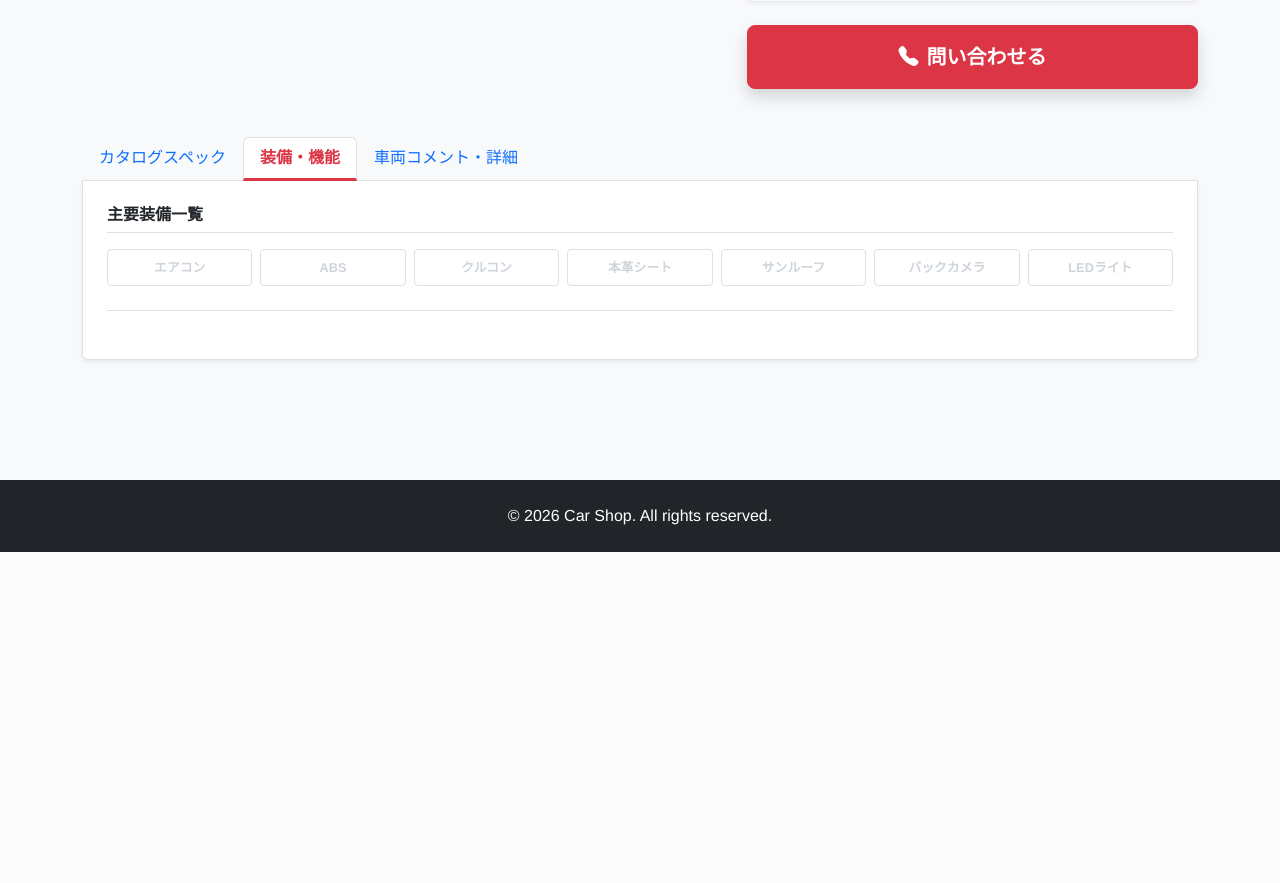
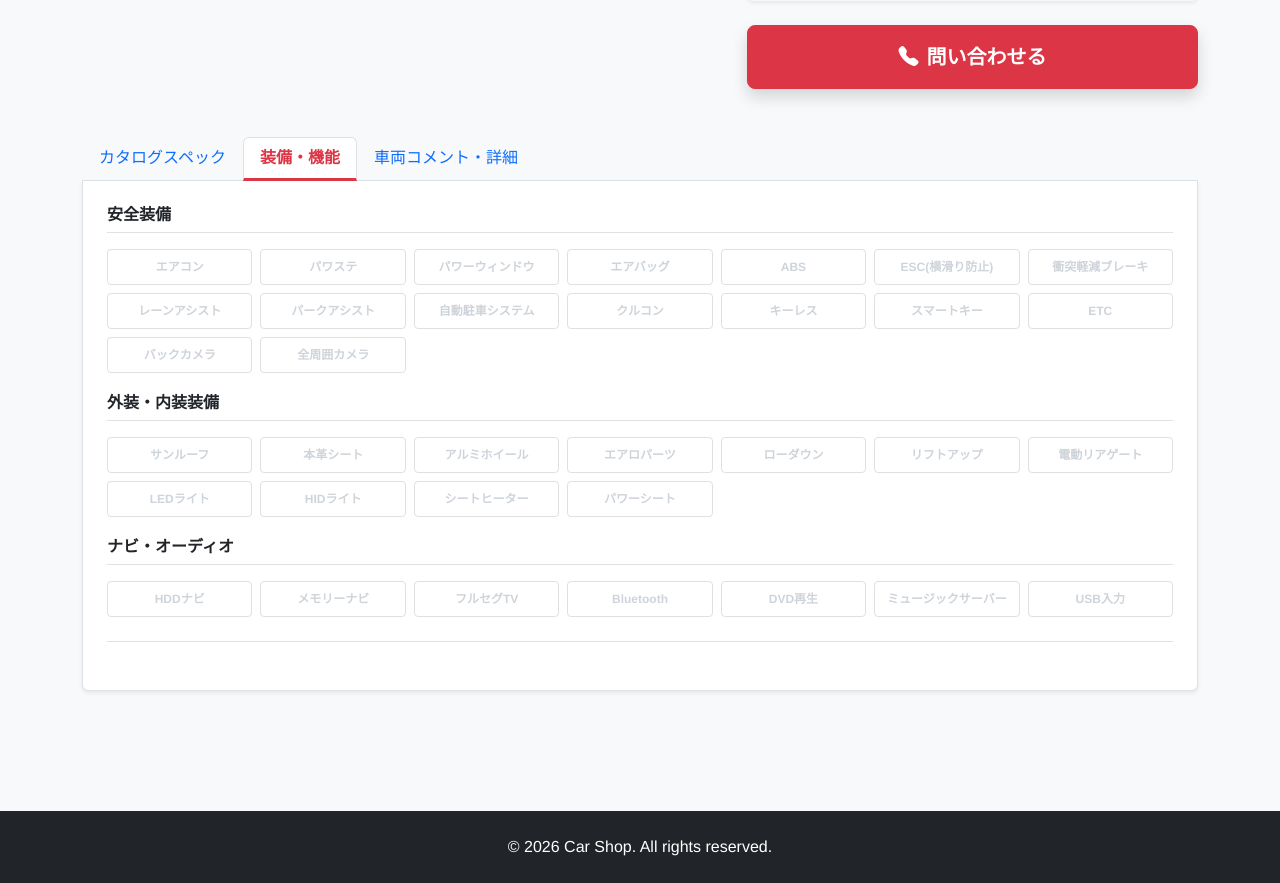
Before and after one commit to shinyaokubo-ai/car_shop, a Django app: template cars/templates/cars/car_detail.html in a window 1280 px wide, after a click on "装備・機能". Shown: the part 572-1455 px from the top of the page. Before the commit the page ends 1124 px from the top, so only its background shows below. Run offline with Django 5.2, Linux system fonts and the light colour scheme; the template is opened without the code that fills it, so the values that code supplies are empty.

Commit message:
装備項目の完全復旧とタイル表示のカテゴリ化

```diff
--- a/cars/templates/cars/car_detail.html
+++ b/cars/templates/cars/car_detail.html
@@ -3,11 +3,11 @@
 
 {% block content %}
 <style>
-    /* タイルマスのデザイン */
+    /* タイルマスのデザイン：あるものはオレンジ、ないものはグレー */
     .eq-grid { display: grid; grid-template-columns: repeat(auto-fill, minmax(130px, 1fr)); gap: 8px; margin-bottom: 20px; }
-    .eq-tile { padding: 8px 4px; border-radius: 4px; text-align: center; font-size: 0.8rem; font-weight: bold; border: 1px solid #e0e0e0; }
-    .eq-on { background-color: #fff3e0; color: #ef6c00; border-color: #ffe0b2; } /* 装備あり：オレンジ */
-    .eq-off { background-color: #ffffff; color: #ced4da; } /* 装備なし：グレー */
+    .eq-tile { padding: 8px 4px; border-radius: 4px; text-align: center; font-size: 0.75rem; font-weight: bold; border: 1px solid #e0e0e0; }
+    .eq-on { background-color: #fff3e0; color: #ef6c00; border-color: #ffe0b2; }
+    .eq-off { background-color: #ffffff; color: #ced4da; }
 
     /* 写真スクロール設定 */
     .photo-scroll-container { position: relative; display: flex; align-items: center; }
@@ -17,7 +17,6 @@
     .scroll-btn { position: absolute; top: 50%; transform: translateY(-50%); background: rgba(0,0,0,0.5); color: white; border: none; border-radius: 50%; width: 30px; height: 30px; z-index: 10; }
     .btn-next { right: -15px; } .btn-prev { left: -15px; }
 
-    /* タブのデザイン */
     .nav-tabs .nav-link.active { color: #dc3545; font-weight: bold; border-bottom: 3px solid #dc3545; }
 </style>
 
@@ -90,7 +89,6 @@
     </ul>
 
     <div class="tab-content border-start border-end border-bottom p-4 bg-white shadow-sm rounded-bottom mb-5">
-
         <div class="tab-pane fade show active" id="spec">
             <div class="row row-cols-2 row-cols-md-4 g-4">
                 <div class="col"><small class="text-muted d-block">ハンドル</small><strong>{{ car.handle }}</strong></div>
@@ -109,15 +107,50 @@
         </div>
 
         <div class="tab-pane fade" id="equipment">
-            <h6 class="fw-bold mb-3 border-bottom pb-2">主要装備一覧</h6>
+            <h6 class="fw-bold mb-3 border-bottom pb-2">安全装備</h6>
             <div class="eq-grid">
                 <div class="eq-tile {% if car.has_aircon %}eq-on{% else %}eq-off{% endif %}">エアコン</div>
+                <div class="eq-tile {% if car.has_power_steering %}eq-on{% else %}eq-off{% endif %}">パワステ</div>
+                <div class="eq-tile {% if car.has_power_window %}eq-on{% else %}eq-off{% endif %}">パワーウィンドウ</div>
+                <div class="eq-tile {% if car.has_airbag %}eq-on{% else %}eq-off{% endif %}">エアバッグ</div>
                 <div class="eq-tile {% if car.has_abs %}eq-on{% else %}eq-off{% endif %}">ABS</div>
+                <div class="eq-tile {% if car.has_esc %}eq-on{% else %}eq-off{% endif %}">ESC(横滑り防止)</div>
+                <div class="eq-tile {% if car.has_collision_safety %}eq-on{% else %}eq-off{% endif %}">衝突軽減ブレーキ</div>
+                <div class="eq-tile {% if car.has_lane_assist %}eq-on{% else %}eq-off{% endif %}">レーンアシスト</div>
+                <div class="eq-tile {% if car.has_park_assist %}eq-on{% else %}eq-off{% endif %}">パークアシスト</div>
+                <div class="eq-tile {% if car.has_auto_parking %}eq-on{% else %}eq-off{% endif %}">自動駐車システム</div>
                 <div class="eq-tile {% if car.has_cruise_control %}eq-on{% else %}eq-off{% endif %}">クルコン</div>
+                <div class="eq-tile {% if car.has_keyless %}eq-on{% else %}eq-off{% endif %}">キーレス</div>
+                <div class="eq-tile {% if car.has_smart_key %}eq-on{% else %}eq-off{% endif %}">スマートキー</div>
+                <div class="eq-tile {% if car.has_etc %}eq-on{% else %}eq-off{% endif %}">ETC</div>
+                <div class="eq-tile {% if car.has_back_camera %}eq-on{% else %}eq-off{% endif %}">バックカメラ</div>
+                <div class="eq-tile {% if car.has_camera_360 %}eq-on{% else %}eq-off{% endif %}">全周囲カメラ</div>
+            </div>
+
+            <h6 class="fw-bold mb-3 border-bottom pb-2">外装・内装装備</h6>
+            <div class="eq-grid">
+                <div class="eq-tile {% if car.has_sunroof %}eq-on{% else %}eq-off{% endif %}">サンルーフ</div>
                 <div class="eq-tile {% if car.has_leather_seat %}eq-on{% else %}eq-off{% endif %}">本革シート</div>
-                <div class="eq-tile {% if car.has_sunroof %}eq-on{% else %}eq-off{% endif %}">サンルーフ</div>
-                <div class="eq-tile {% if car.has_back_camera %}eq-on{% else %}eq-off{% endif %}">バックカメラ</div>
+                <div class="eq-tile {% if car.has_aluminum_wheel %}eq-on{% else %}eq-off{% endif %}">アルミホイール</div>
+                <div class="eq-tile {% if car.has_aero_parts %}eq-on{% else %}eq-off{% endif %}">エアロパーツ</div>
+                <div class="eq-tile {% if car.has_low_down %}eq-on{% else %}eq-off{% endif %}">ローダウン</div>
+                <div class="eq-tile {% if car.has_lift_up %}eq-on{% else %}eq-off{% endif %}">リフトアップ</div>
+                <div class="eq-tile {% if car.has_power_gate %}eq-on{% else %}eq-off{% endif %}">電動リアゲート</div>
                 <div class="eq-tile {% if car.has_led_headlight %}eq-on{% else %}eq-off{% endif %}">LEDライト</div>
+                <div class="eq-tile {% if car.has_hid_headlight %}eq-on{% else %}eq-off{% endif %}">HIDライト</div>
+                <div class="eq-tile {% if car.has_seat_heater %}eq-on{% else %}eq-off{% endif %}">シートヒーター</div>
+                <div class="eq-tile {% if car.has_power_seat %}eq-on{% else %}eq-off{% endif %}">パワーシート</div>
+            </div>
+
+            <h6 class="fw-bold mb-3 border-bottom pb-2">ナビ・オーディオ</h6>
+            <div class="eq-grid">
+                <div class="eq-tile {% if car.has_hdd_navi %}eq-on{% else %}eq-off{% endif %}">HDDナビ</div>
+                <div class="eq-tile {% if car.has_memory_navi %}eq-on{% else %}eq-off{% endif %}">メモリーナビ</div>
+                <div class="eq-tile {% if car.has_fullseg_tv %}eq-on{% else %}eq-off{% endif %}">フルセグTV</div>
+                <div class="eq-tile {% if car.has_bluetooth %}eq-on{% else %}eq-off{% endif %}">Bluetooth</div>
+                <div class="eq-tile {% if car.has_dvd %}eq-on{% else %}eq-off{% endif %}">DVD再生</div>
+                <div class="eq-tile {% if car.has_music_server %}eq-on{% else %}eq-off{% endif %}">ミュージックサーバー</div>
+                <div class="eq-tile {% if car.has_usb_input %}eq-on{% else %}eq-off{% endif %}">USB入力</div>
             </div>
 
             <div class="mt-4 pt-4 border-top">
```
